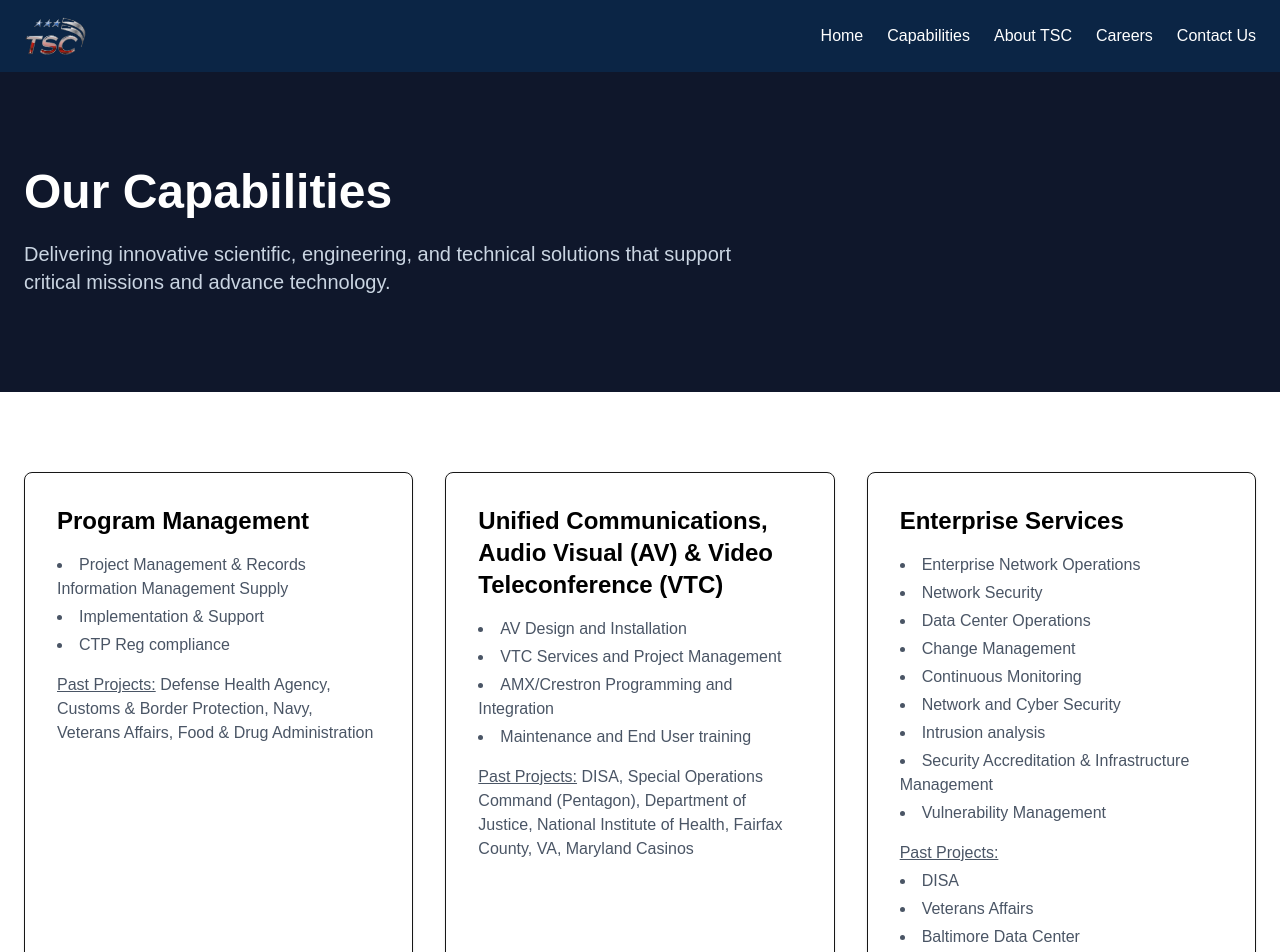
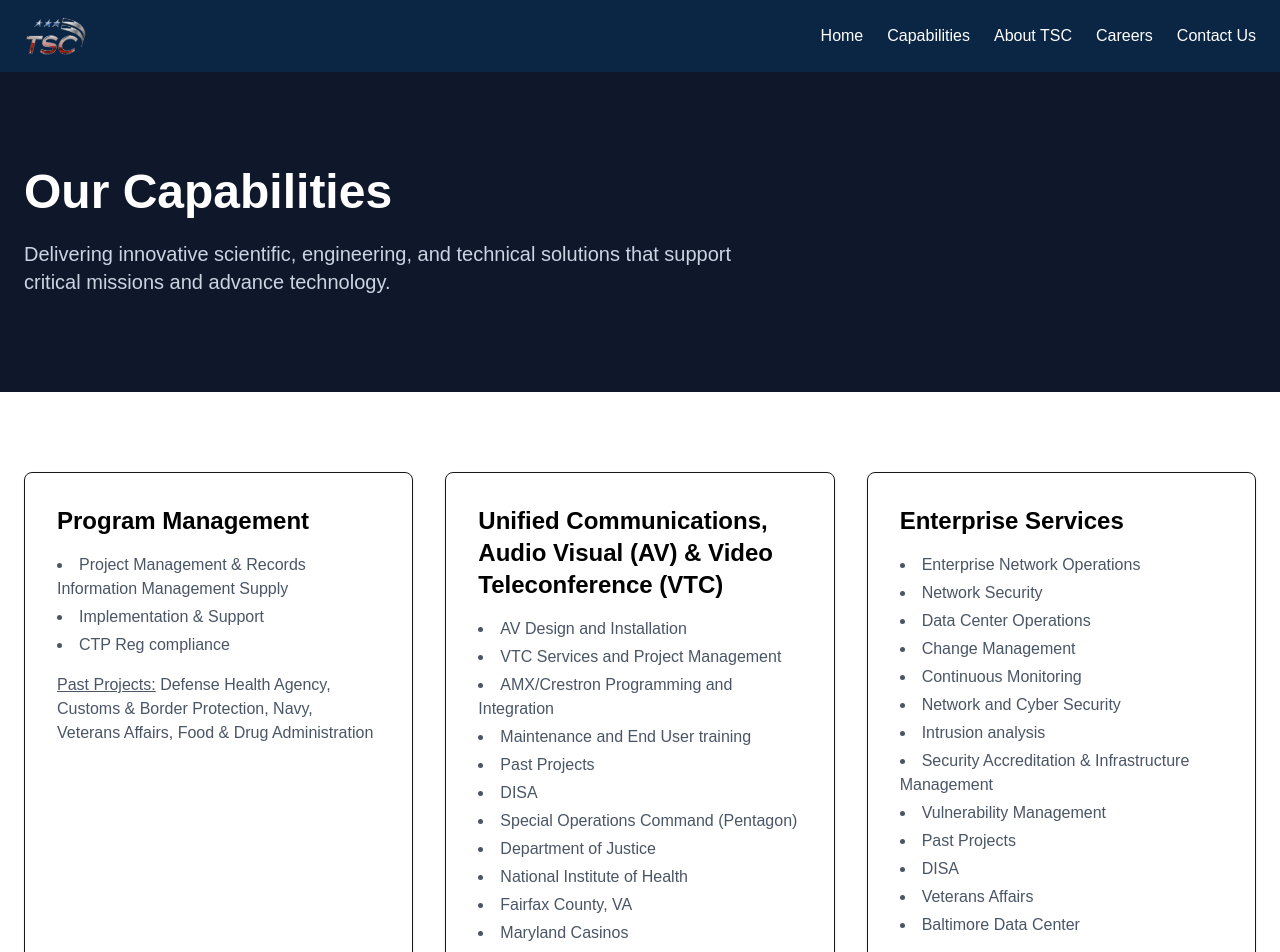
Before and after one commit to techscicorpweb/techscicorp-prod, a Next.js app: page /capabilities in a window 1280 px wide. Shown: the top 952 px of the page. Built offline with nearby package versions, Linux system fonts and the light colour scheme.

Commit message:
program mgmt content

```diff
--- a/src/app/capabilities/page.tsx
+++ b/src/app/capabilities/page.tsx
@@ -21,7 +21,13 @@ const capabilities = [
       "VTC Services and Project Management",
       "AMX/Crestron Programming and Integration",
       "Maintenance and End User training",
-	  "Past Projects: DISA, Special Operations Command (Pentagon), Department of Justice, National Institute of Health, Fairfax County, VA, Maryland Casinos",
+	  "Past Projects",
+	  "DISA",
+	  "Special Operations Command (Pentagon)",
+	  "Department of Justice",
+	  "National Institute of Health",
+	  "Fairfax County, VA",
+	  "Maryland Casinos",
     ],
   },
   {
@@ -36,7 +42,7 @@ const capabilities = [
 	  "Intrusion analysis",
 	  "Security Accreditation & Infrastructure Management",
 	  "Vulnerability Management",
-	  "Past Projects:",
+	  "Past Projects",
       "DISA",
       "Veterans Affairs",
       "Baltimore Data Center",
```
